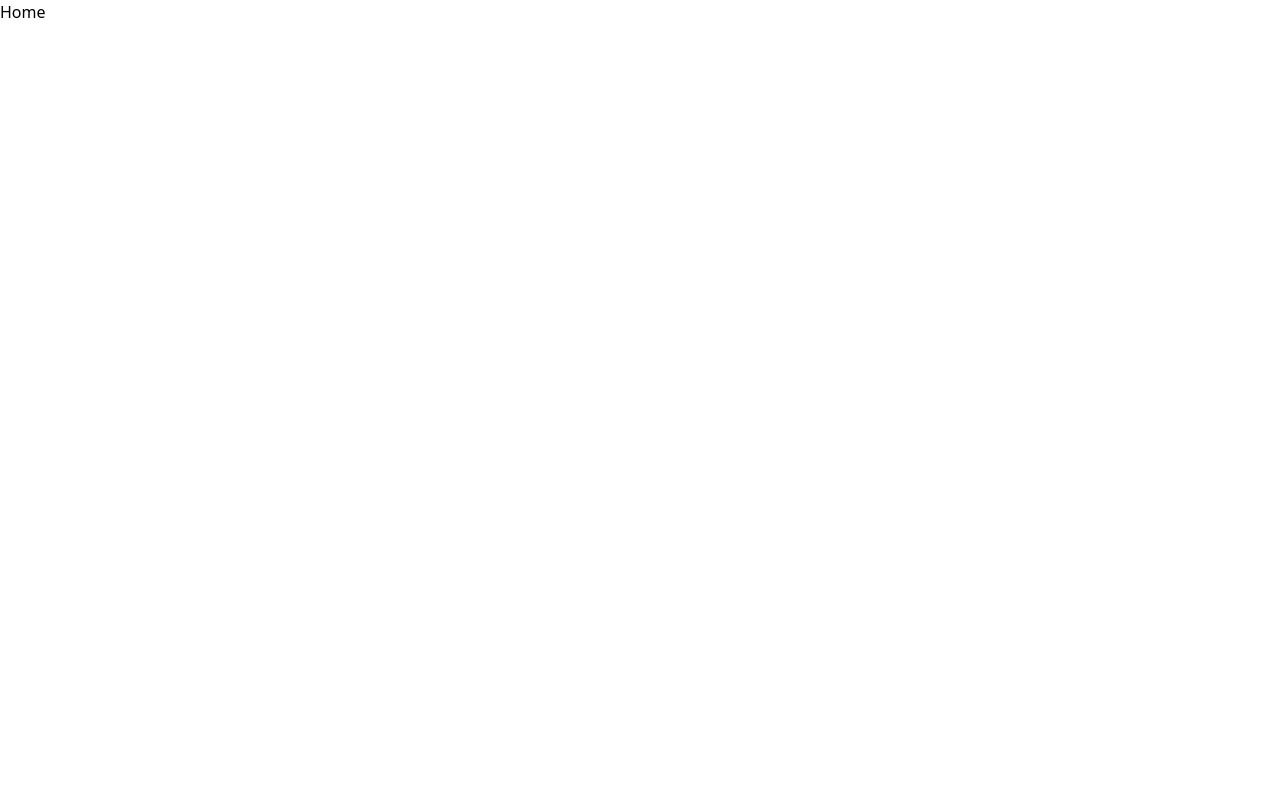
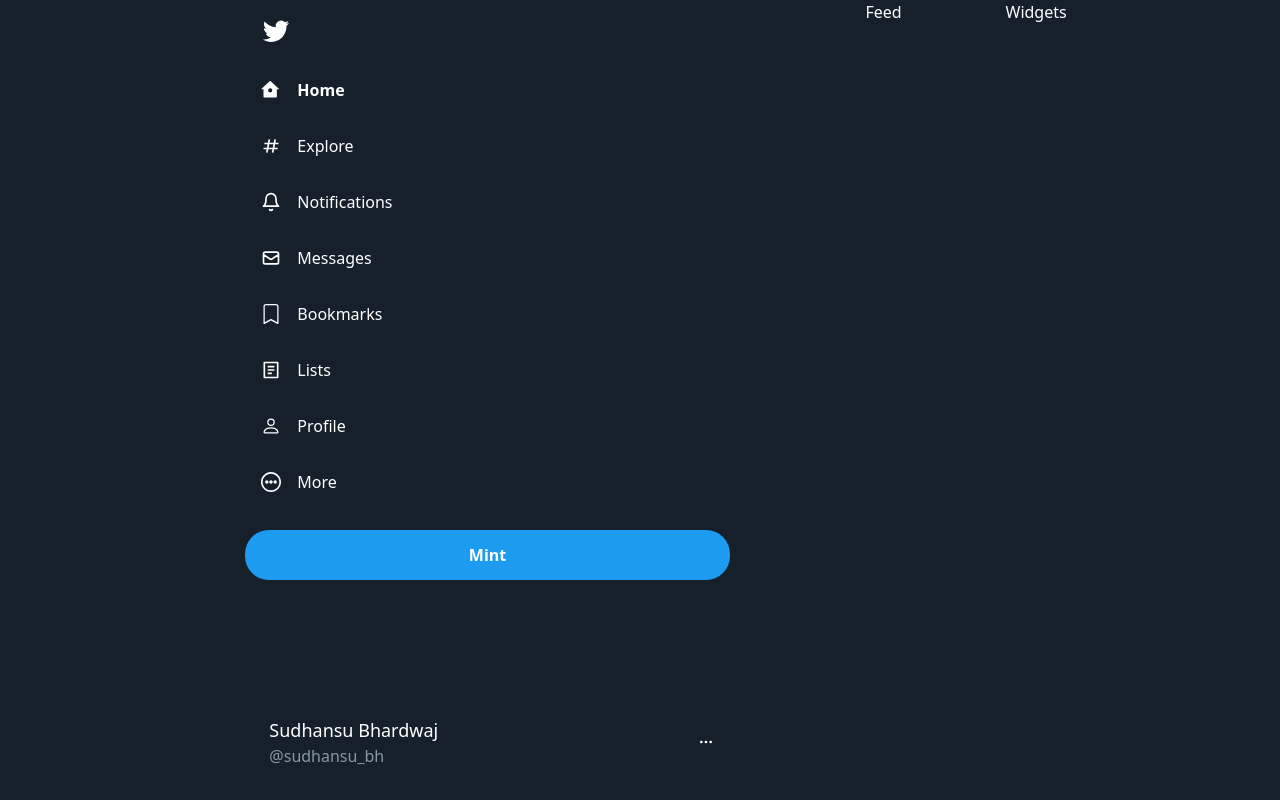
Before and after one commit to Sudhanshu-bh/twitter-blockchain-client, a Next.js app: page / in a window 1280 px wide. Built offline with nearby package versions, Linux system fonts and the light colour scheme.

Commit message:
left sidebar added

```diff
--- /dev/null
+++ b/components/Sidebar.tsx
@@ -0,0 +1,113 @@
+import { useState } from 'react'
+import { FiBell, FiMoreHorizontal } from 'react-icons/fi'
+import { VscTwitter } from 'react-icons/vsc'
+import { BiHash } from 'react-icons/bi'
+import { RiHome7Line, RiHome7Fill, RiFileList2Line, RiFileList2Fill } from 'react-icons/ri'
+import { HiOutlineMail, HiMail } from 'react-icons/hi'
+import { FaHashtag, FaBell } from 'react-icons/fa'
+import { BsBookmark, BsBookmarkFill, BsPerson, BsPersonFill } from 'react-icons/bs'
+import { CgMoreO } from 'react-icons/cg'
+
+import SidebarOption from './SidebarOption'
+
+const style = {
+  wrapper: `flex-[0.7] px-8 flex flex-col`,
+  twitterIconContainer: `text-3xl m-4`,
+  tweetButton: `bg-[#1d9bf0] hover:bg-[#1b8cd8] flex items-center justify-center font-bold rounded-3xl h-[50px] mt-[20px] cursor-pointer`,
+  navContainer: `flex-1`,
+  profileButton: `flex items-center mb-6 cursor-pointer hover:bg-[#333c45] rounded-[100px] p-2`,
+  profileLeft: `flex item-center justify-center mr-4`,
+  profileImage: `height-12 w-12 rounded-full`,
+  profileRight: `flex-1 flex`,
+  details: `flex-1`,
+  name: `text-lg`,
+  handle: `text-[#8899a6]`,
+  moreContainer: `flex items-center mr-2`,
+}
+
+const Sidebar = ({ initialSelectedIcon = 'Home' }) => {
+  const Home = 'Home'
+  const Explore = 'Explore'
+  const Notifications = 'Notifications'
+  const Messages = 'Messages'
+  const Bookmarks = 'Bookmarks'
+  const Lists = 'Lists'
+  const Profile = 'Profile'
+  const More = 'More'
+  const [selected, setSelected] = useState<string>(initialSelectedIcon)
+  return (
+    <div className={style.wrapper}>
+      <div className={style.twitterIconContainer}>
+        <VscTwitter />
+      </div>
+      <div className={style.navContainer}>
+        <SidebarOption
+          text={Home}
+          Icon={selected === Home ? RiHome7Fill : RiHome7Line}
+          isActive={selected === Home}
+          setSelected={setSelected}
+          redirect="/"
+        />
+        <SidebarOption
+          text={Explore}
+          Icon={selected === Explore ? FaHashtag : BiHash}
+          isActive={selected === Explore}
+          setSelected={setSelected}
+          redirect="/explore"
+        />
+        <SidebarOption
+          text={Notifications}
+          Icon={selected === Notifications ? FaBell : FiBell}
+          isActive={selected === Notifications}
+          setSelected={setSelected}
+          redirect="/notifications"
+        />
+        <SidebarOption
+          text={Messages}
+          Icon={selected === Messages ? HiMail : HiOutlineMail}
+          isActive={selected === Messages}
+          setSelected={setSelected}
+          redirect="/messages"
+        />
+        <SidebarOption
+          text={Bookmarks}
+          Icon={selected === Bookmarks ? BsBookmarkFill : BsBookmark}
+          isActive={selected === Bookmarks}
+          setSelected={setSelected}
+          redirect="/bookmarks"
+        />
+        <SidebarOption
+          text={Lists}
+          Icon={selected === Lists ? RiFileList2Fill : RiFileList2Line}
+          isActive={selected === Lists}
+          setSelected={setSelected}
+          redirect="/lists"
+        />
+        <SidebarOption
+          text={Profile}
+          Icon={selected === Profile ? BsPersonFill : BsPerson}
+          isActive={selected === Profile}
+          setSelected={setSelected}
+          redirect="/profile"
+        />
+        <SidebarOption text={More} Icon={CgMoreO} setSelected={setSelected} />
+
+        <div className={style.tweetButton}>Mint</div>
+      </div>
+      <div className={style.profileButton}>
+        <div className={style.profileLeft}></div>
+        <div className={style.profileRight}>
+          <div className={style.details}>
+            <div className={style.name}>Sudhansu Bhardwaj</div>
+            <div className={style.handle}>@sudhansu_bh</div>
+          </div>
+          <div className={style.moreContainer}>
+            <FiMoreHorizontal />
+          </div>
+        </div>
+      </div>
+    </div>
+  )
+}
+
+export default Sidebar
--- /dev/null
+++ b/components/SidebarOption.tsx
@@ -0,0 +1,35 @@
+import { FC } from 'react'
+import { IconType } from 'react-icons'
+
+const style = {
+  wrapper: `w-min flex items-center rounded-[100px] p-4 cursor-pointer hover:bg-[#333c45] transition-all hover:duration-200 hover:ease-in-out`,
+  iconContainer: `text-xl mr-4`,
+  textGeneral: `font-medium`,
+  textActive: `font-bold`,
+}
+
+interface Props {
+  text: string
+  Icon: IconType
+  isActive?: boolean
+  setSelected: Function
+  redirect?: string
+}
+
+const SidebarOption: FC<Props> = ({ text, Icon, isActive, setSelected, redirect }) => {
+  return (
+    <div
+      className={style.wrapper}
+      onClick={() => {
+        setSelected(text)
+      }}
+    >
+      <div className={style.iconContainer}>
+        <Icon />
+      </div>
+      <div className={`${isActive ? style.textActive : style.textGeneral}`}>{text}</div>
+    </div>
+  )
+}
+
+export default SidebarOption
--- a/package.json
+++ b/package.json
@@ -8,7 +8,8 @@
   "dependencies": {
     "next": "latest",
     "react": "^17.0.2",
-    "react-dom": "^17.0.2"
+    "react-dom": "^17.0.2",
+    "react-icons": "^4.3.1"
   },
   "devDependencies": {
     "@types/node": "17.0.4",
--- a/pages/index.tsx
+++ b/pages/index.tsx
@@ -1,9 +1,20 @@
-import type { NextPage } from 'next'
+// import type { NextPage } from 'next'
 
-const Home: NextPage = () => {
+import Sidebar from '../components/Sidebar'
+
+const style = {
+  wrapper: `flex justify-center h-screen w-screen select-none bg-[#15202b] text-white`,
+  content: `max-w-[1400px] w-2/3 flex justify-between`,
+}
+
+const Home = () => {
   return (
-    <div>
-      Home
+    <div className={style.wrapper}>
+      <div className={style.content}>
+        <Sidebar />
+        <h2>Feed</h2>
+        <h2>Widgets</h2>
+      </div>
     </div>
   )
 }
--- a/prettier.config.js
+++ b/prettier.config.js
@@ -1,4 +1,5 @@
 module.exports = {
   singleQuote: true,
   semi: false,
+  printWidth: 100,
 }
```
Also changed, not shown: 1 other file (tests, documents, lock files or other folders).
